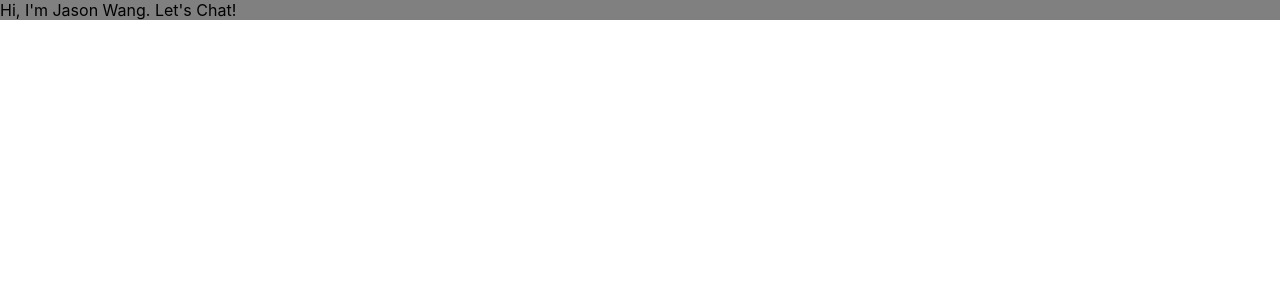
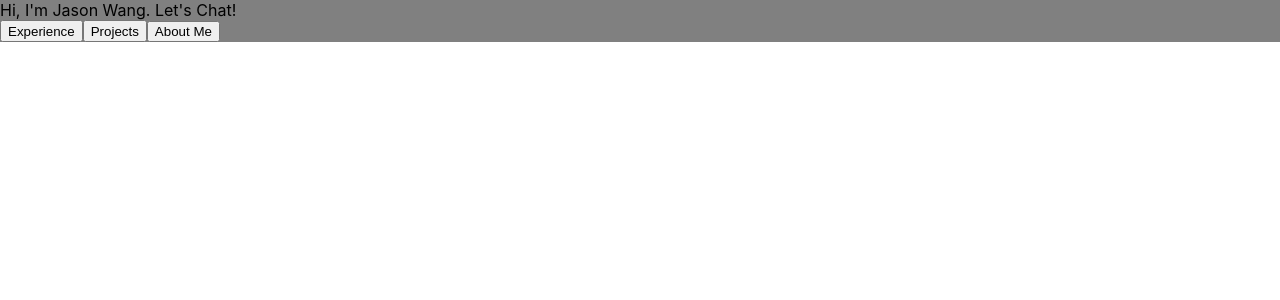
Before and after one commit to jwxng/portfolio, a React (Create React App) app: page / in a window 1280 px wide. Shown: the top 300 px of the page. Built offline with nearby package versions, Linux system fonts and the light colour scheme.

Commit message:
revamped home page

```diff
--- /dev/null
+++ b/src/components/HomePage/HomePageNavigation/HomePageNavigation.css
@@ -0,0 +1,3 @@
+.home-page-navigation {
+    display: flex;
+}
--- /dev/null
+++ b/src/components/HomePage/HomePageNavigation/index.jsx
@@ -0,0 +1,16 @@
+import './HomePageNavigation.css'
+
+import { Link } from "react-router-dom";
+
+const HomePageNavigation = () => {
+
+    return (
+        <div className="home-page-navigation">
+            <button>Experience</button>
+            <button>Projects</button>
+            <Link to='/about'><button>About Me</button></Link>
+        </div>
+    );
+};
+
+export default HomePageNavigation;
--- a/src/components/HomePage/index.jsx
+++ b/src/components/HomePage/index.jsx
@@ -1,4 +1,6 @@
 import './HomePage.css'
+
+import HomePageNavigation from './HomePageNavigation'
 
 const HomePage = () => {
 
@@ -7,6 +9,7 @@ const HomePage = () => {
             <p className="name-text">
                 Hi, I'm Jason Wang. Let's Chat!
             </p>
+            <HomePageNavigation />
         </div>
     );
 };
```
